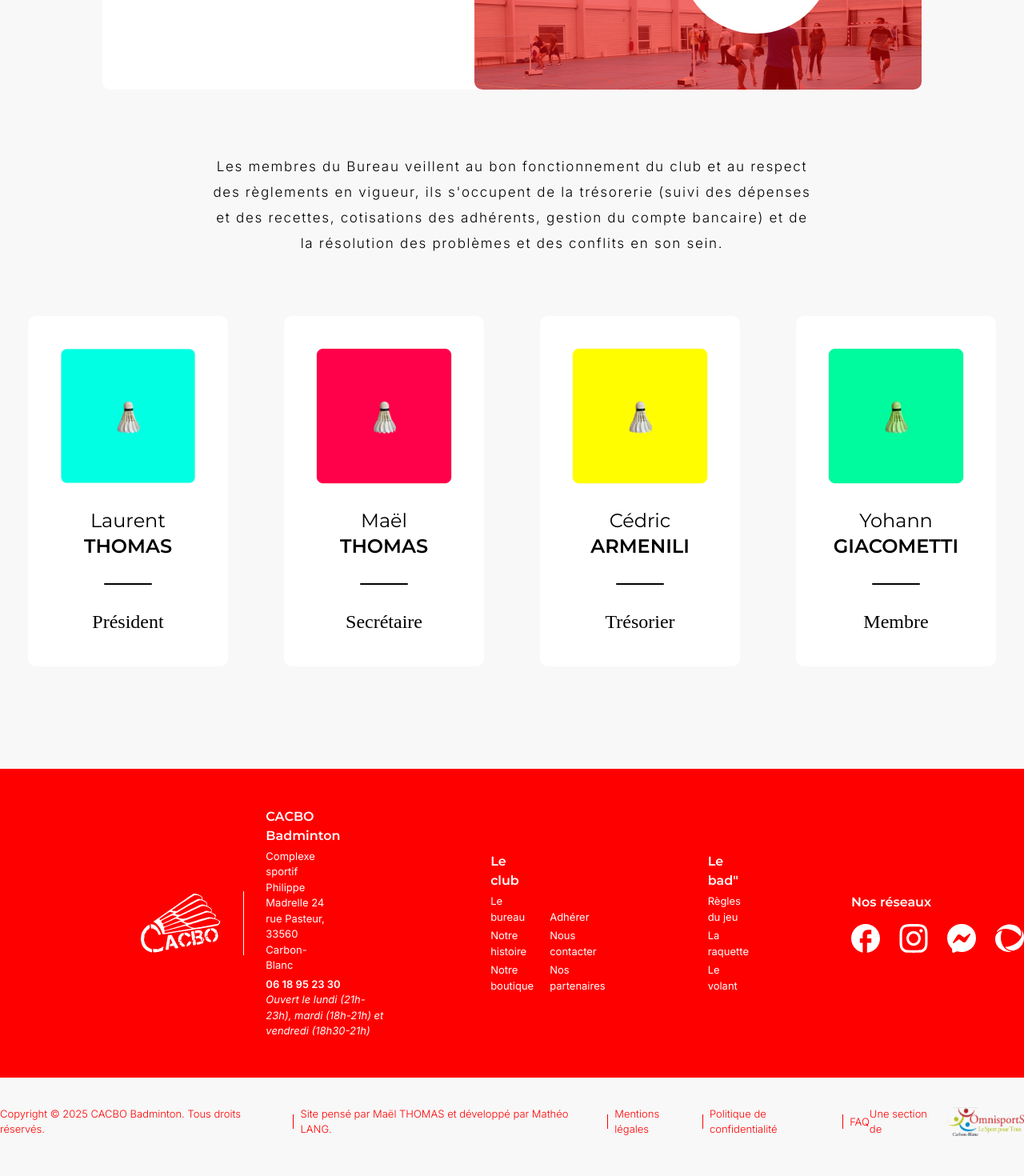
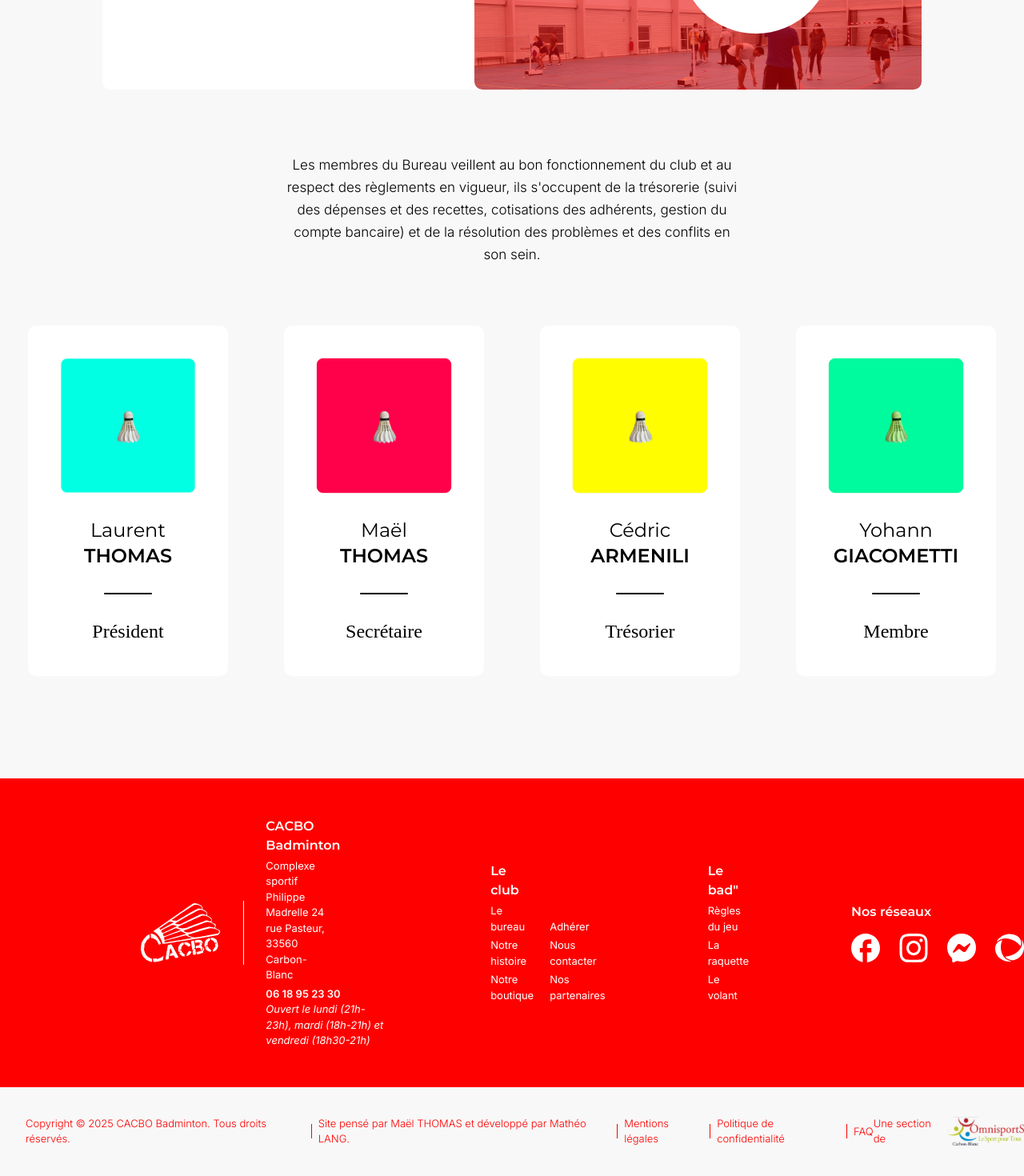
Before and after one commit to Matsuel/CACBO-Badminton, a Next.js app: page /bureau in a window 1280 px wide. Shown: the part 464-1934 px from the top of the page at 80% size. Built offline with nearby package versions, Linux system fonts and the light colour scheme; a web font is replaced by a local one.

Commit message:
Page adherer -> déplacement constantes, Footer -> Alignement

```diff
--- a/src/app/bureau/page.tsx
+++ b/src/app/bureau/page.tsx
@@ -1,38 +1,12 @@
 import React from 'react'
 import People from '@/assets/people.svg'
 import Personnel from "@/components/Personnel";
-import Chef from "@/assets/chef.png";
-import Secretaire from "@/assets/secretaire.png";
-import Tresorier from "@/assets/tresorier.png";
-import Membre from "@/assets/membre.png";
 import { SITE_CONFIG } from "@/constantes";
 import PageLayout from '@/components/Page'
 import Paragraphe from '@/components/Paragraphe';
+import { personnel } from '@/constantes/adherer';
 
 const Bureau = () => {
-
-    const personnel = [
-        {
-            name: "Laurent THOMAS",
-            role: "Président",
-            image: Chef
-        },
-        {
-            name: "Maël THOMAS",
-            role: "Secrétaire",
-            image: Secretaire
-        },
-        {
-            name: "Cédric ARMENILI",
-            role: "Trésorier",
-            image: Tresorier
-        },
-        {
-            name: "Yohann GIACOMETTI",
-            role: "Membre",
-            image: Membre
-        }
-    ]
 
     return (
         <PageLayout
@@ -41,7 +15,7 @@ const Bureau = () => {
             icon={People}
         >
 
-            <Paragraphe className="md:w-[59%] w-[90%] tracking-widest leading-10 text-wrap !text-center mt-20">
+            <Paragraphe className="md:w-[45%] w-[90%] leading-7 text-wrap !text-center mt-20">
                 Les membres du Bureau veillent au bon fonctionnement du club et au respect des règlements en vigueur,
                 ils s&apos;occupent de la trésorerie (suivi des dépenses et des recettes, cotisations des adhérents, gestion
                 du compte bancaire) et de la résolution des problèmes et des conflits en son sein.
--- a/src/components/Footer.tsx
+++ b/src/components/Footer.tsx
@@ -63,7 +63,7 @@ const Footer = () => {
                 </div>
             </div>
 
-            <div className='w-full h-auto flex flex-row justify-around items-center bg-transparent mb-20'>
+            <div className='w-full h-auto flex flex-row justify-around items-center bg-transparent mb-20 pl-8'>
                 <div className='w-auto h-auto flex flex-row justify-center items-center gap-2'>
                     <p className='text-redcolor font-Inter font-light text-[13px]'>Copyright © 2025 CACBO Badminton. Tous droits réservés.</p>
                     <div className='w-[1px] h-[18px] bg-redcolor' />
--- a/src/components/Paragraphe.tsx
+++ b/src/components/Paragraphe.tsx
@@ -1,3 +1,4 @@
+import { cn } from '@/utils/cn'
 import React from 'react'
 
 const Paragraphe = ({
@@ -6,7 +7,7 @@ const Paragraphe = ({
   ...props
 }: React.HTMLAttributes<HTMLHeadingElement>) => {
   return (
-    <h4 className={`font-Inter leading-8 font-light xl:text-paragraph text-paragraph-mobile text-start ${className}`} {...props}>
+    <h4 className={cn(`font-Inter leading-8 font-light xl:text-paragraph text-paragraph-mobile text-start`, className)} {...props}>
       {children}
     </h4>
   )
--- /dev/null
+++ b/src/constantes/adherer.tsx
@@ -0,0 +1,27 @@
+import Chef from "@/assets/chef.png";
+import Secretaire from "@/assets/secretaire.png";
+import Tresorier from "@/assets/tresorier.png";
+import Membre from "@/assets/membre.png";
+
+export const personnel = [
+    {
+        name: "Laurent THOMAS",
+        role: "Président",
+        image: Chef
+    },
+    {
+        name: "Maël THOMAS",
+        role: "Secrétaire",
+        image: Secretaire
+    },
+    {
+        name: "Cédric ARMENILI",
+        role: "Trésorier",
+        image: Tresorier
+    },
+    {
+        name: "Yohann GIACOMETTI",
+        role: "Membre",
+        image: Membre
+    }
+]
```
